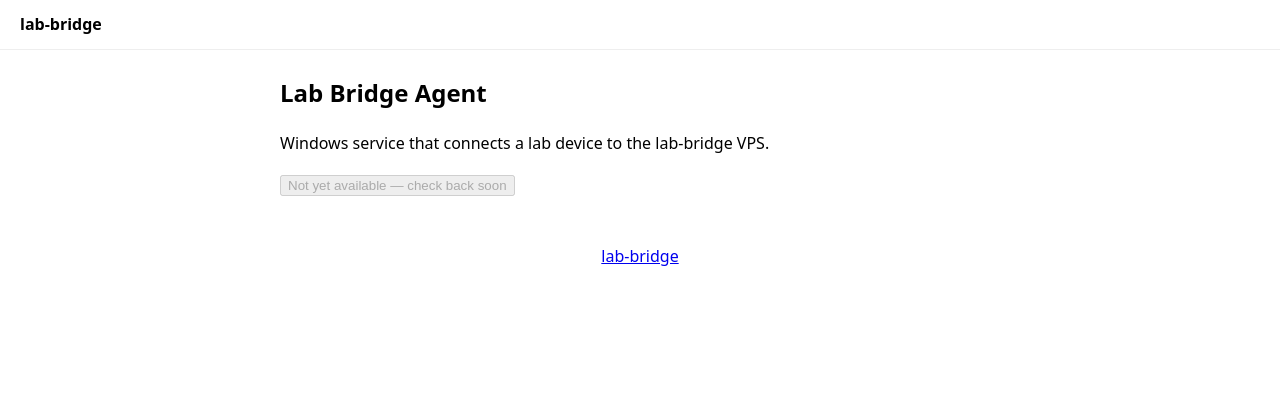
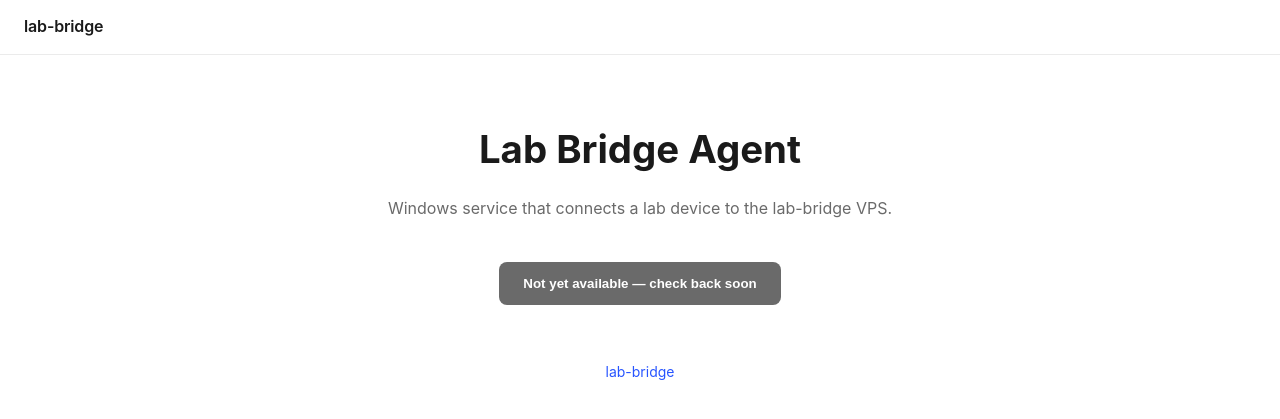
Before and after one commit to bioexperiment-lab-devices/lab-bridge, a FastAPI app: template compose/siteapp/app/templates/agent.html in a window 1280 px wide. Shown: the top 419 px of the page. Run offline with FastAPI, Linux system fonts and the light colour scheme; the template is opened without the code that fills it, so the values that code supplies are empty; parts of the project's set-up code (start-up, migrations or seed data) failed here and were passed over.

Commit message:
style(siteapp): minimalist CSS + copy-code button

```diff
--- /dev/null
+++ b/compose/siteapp/app/static/copy-code.js
@@ -0,0 +1,12 @@
+document.querySelectorAll("pre > code").forEach((code) => {
+  const pre = code.parentElement;
+  const button = document.createElement("button");
+  button.className = "copy-button";
+  button.textContent = "Copy";
+  button.addEventListener("click", async () => {
+    await navigator.clipboard.writeText(code.innerText);
+    button.textContent = "Copied";
+    setTimeout(() => (button.textContent = "Copy"), 1200);
+  });
+  pre.appendChild(button);
+});
--- a/compose/siteapp/app/static/site.css
+++ b/compose/siteapp/app/static/site.css
@@ -1,6 +1,79 @@
-:root { color-scheme: light dark; }
-body { font: 16px/1.55 system-ui, sans-serif; margin: 0; }
-.topbar { display:flex; justify-content:space-between; padding: 12px 20px; border-bottom: 1px solid #0001; }
-.brand { font-weight: 600; text-decoration: none; color: inherit; }
-main { max-width: 720px; margin: 24px auto; padding: 0 20px; }
-footer { margin: 48px 20px; color: #888; text-align: center; }
+:root {
+  color-scheme: light dark;
+  --bg: #ffffff;
+  --fg: #1a1a1a;
+  --muted: #6a6a6a;
+  --border: #00000014;
+  --accent: #2855ff;
+  --code-bg: #f4f5f7;
+  --max-prose: 720px;
+}
+@media (prefers-color-scheme: dark) {
+  :root {
+    --bg: #11131a;
+    --fg: #e7e9ee;
+    --muted: #98a0ad;
+    --border: #ffffff14;
+    --accent: #7c9bff;
+    --code-bg: #1b1f29;
+  }
+}
+
+* { box-sizing: border-box; }
+html, body { margin: 0; padding: 0; }
+body {
+  background: var(--bg); color: var(--fg);
+  font: 16px/1.6 -apple-system, BlinkMacSystemFont, "Segoe UI", Roboto, "Helvetica Neue", sans-serif;
+}
+a { color: var(--accent); text-decoration: none; }
+a:hover { text-decoration: underline; }
+
+.topbar {
+  display: flex; align-items: center; justify-content: space-between;
+  padding: 14px 24px; border-bottom: 1px solid var(--border);
+  position: sticky; top: 0; background: var(--bg); z-index: 10;
+}
+.brand { font-weight: 600; color: inherit; letter-spacing: -0.01em; }
+footer { color: var(--muted); padding: 32px; text-align: center; font-size: 14px; }
+
+.layout-with-sidebar { display: grid; grid-template-columns: 240px 1fr; gap: 32px; max-width: 1100px; margin: 0 auto; padding: 24px; }
+@media (max-width: 760px) { .layout-with-sidebar { grid-template-columns: 1fr; } .sidebar { order: 2; } }
+.sidebar ul { list-style: none; padding-left: 14px; margin: 0; }
+.sidebar > ul { padding-left: 0; }
+.sidebar li { margin: 4px 0; }
+.sidebar a { color: var(--fg); }
+.sidebar li.active > a { color: var(--accent); font-weight: 600; }
+
+.prose { max-width: var(--max-prose); }
+.prose h1 { letter-spacing: -0.02em; margin-top: 0; }
+.prose h2 { margin-top: 2em; padding-top: 0.5em; border-top: 1px solid var(--border); }
+.prose code { background: var(--code-bg); padding: 0.1em 0.35em; border-radius: 3px; font-size: 0.92em; }
+.prose pre { background: var(--code-bg); padding: 14px 16px; border-radius: 6px; overflow-x: auto; position: relative; }
+.prose pre code { background: transparent; padding: 0; }
+.copy-button { position: absolute; top: 6px; right: 6px; background: var(--bg); color: var(--fg); border: 1px solid var(--border); border-radius: 4px; padding: 2px 8px; font-size: 12px; cursor: pointer; }
+.prose table { border-collapse: collapse; width: 100%; }
+.prose th, .prose td { border: 1px solid var(--border); padding: 6px 10px; }
+
+.lang-toggle { display: inline-flex; gap: 4px; }
+.pill { padding: 4px 10px; border: 1px solid var(--border); border-radius: 999px; font-size: 13px; color: var(--fg); }
+.pill.active { background: var(--accent); color: #fff; border-color: var(--accent); }
+.pill.muted { color: var(--muted); pointer-events: none; }
+
+.agent-hero { text-align: center; padding: 64px 24px 24px; max-width: 720px; margin: 0 auto; }
+.agent-hero h1 { font-size: 2.4rem; margin: 0 0 8px; }
+.agent-hero .lede { color: var(--muted); }
+.download-button { display: inline-block; margin-top: 24px; padding: 14px 24px; background: var(--accent); color: #fff; border-radius: 8px; font-weight: 600; border: 0; cursor: pointer; }
+.download-button:disabled { background: var(--muted); cursor: not-allowed; }
+.agent-body { max-width: var(--max-prose); margin: 0 auto; padding: 24px; }
+.agent-meta { max-width: var(--max-prose); margin: 0 auto; padding: 24px; color: var(--muted); }
+.agent-meta dt { font-weight: 600; color: var(--fg); }
+.agent-meta dd { margin: 0 0 12px; }
+
+.cards { display: grid; grid-template-columns: repeat(auto-fit, minmax(220px, 1fr)); gap: 16px; max-width: 720px; margin: 24px auto; padding: 0 24px; }
+.card { display: block; padding: 20px; border: 1px solid var(--border); border-radius: 8px; color: var(--fg); }
+.card:hover { background: var(--code-bg); text-decoration: none; }
+
+.dropzone { border: 2px dashed var(--border); padding: 32px; text-align: center; border-radius: 8px; margin: 16px 0; }
+table.files { width: 100%; border-collapse: collapse; margin-top: 16px; }
+table.files th, table.files td { border-bottom: 1px solid var(--border); padding: 8px; text-align: left; }
+.breadcrumb { color: var(--muted); }
--- a/compose/siteapp/app/templates/base.html
+++ b/compose/siteapp/app/templates/base.html
@@ -5,7 +5,7 @@
   <meta name="viewport" content="width=device-width, initial-scale=1">
   <title>{% block title %}lab-bridge{% endblock %}</title>
   <link rel="stylesheet" href="/_static/site.css">
-  <style>{{ pygments_css|safe }}</style>
+  {% if pygments_css %}<style>{{ pygments_css|safe }}</style>{% endif %}
 </head>
 <body>
   <header class="topbar">
@@ -14,5 +14,6 @@
   </header>
   <main>{% block main %}{% endblock %}</main>
   <footer><a href="/">lab-bridge</a></footer>
+  <script src="/_static/copy-code.js" defer></script>
 </body>
 </html>
```
